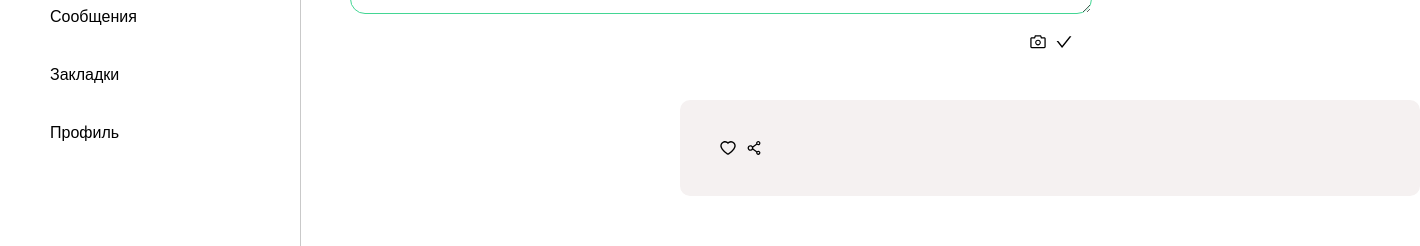
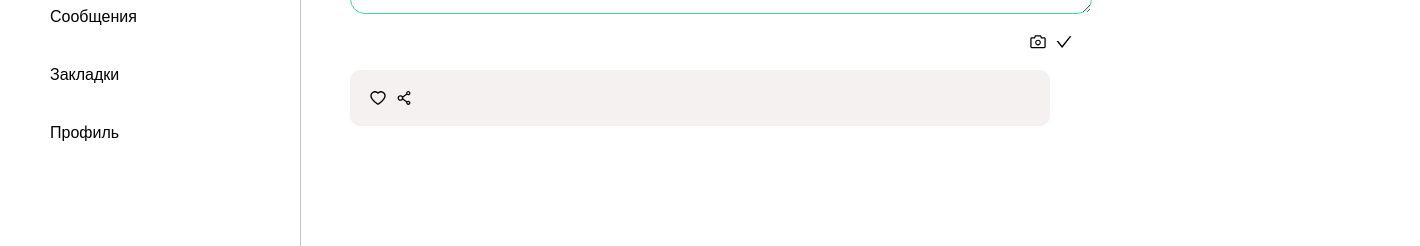
Before and after one commit to oksanaBir/social-net, a React app: page / in a window 1280 px wide. Shown: the part 178-424 px from the top of the page, 1420 px wide, since content can reach past the window. Built offline with nearby package versions, Linux system fonts and the light colour scheme.

Commit message:
position changed

```diff
--- a/src/styles/postWrapper.less
+++ b/src/styles/postWrapper.less
@@ -1,10 +1,7 @@
 .postWrapper {
     background-color: rgb(245, 241, 241);
     position: relative;
-    padding: 20px;
     border-radius: 10px;
     width: 700px;
     height: auto;
-    left: 300px;
-    margin: 30px;
 }
--- a/src/styles/textarea.less
+++ b/src/styles/textarea.less
@@ -6,7 +6,6 @@
     width: 700px;
     border: @greenBorder;
     color: @green;
-    left: 300px;
 }
 
 .textarea:focus {
```
